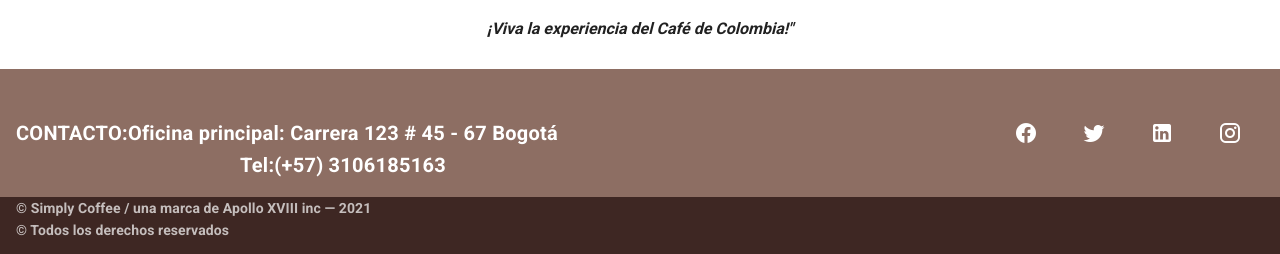
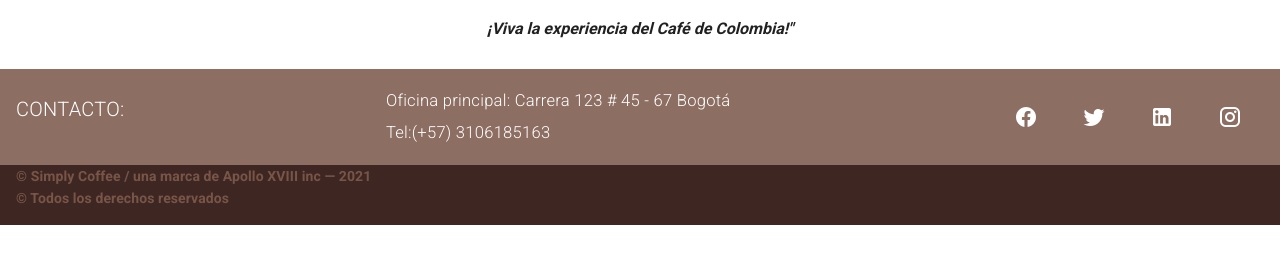
Before and after one commit to Apollo-XVIII/semana-1-2-html, a Vue app in the folder simply1/: page / in a window 1280 px wide. Shown: the part 881-1135 px from the top of the page. After the commit the page ends 1106 px from the top, so only its background shows below. Built offline with nearby package versions, Linux system fonts and the light colour scheme.

Commit message:
Pie ajustado

```diff
--- a/simply1/src/components/Pie.vue
+++ b/simply1/src/components/Pie.vue
@@ -2,15 +2,19 @@
 <v-footer dark padless>
     <v-card class="flex" flat tile>
         <v-spacer></v-spacer>
-        <v-card-title class="brown lighten-1  text-center ">
+        <v-card-title class="brown lighten-1">
             <br>
             <br>
-            <strong class=" brown lighten-1 lighten-5--text text-center">CONTACTO: <br>
-            </strong>
-            <strong class="darken-4--text"> <br>
+
+            <p class="  darken-5--text font-weight-light"> CONTACTO: <br> </p>
+
+            <v-spacer></v-spacer>
+            <br>
+            <h5 class=" font-weight-light">
 
                 Oficina principal: Carrera 123 # 45 - 67 Bogotá<br>
-                Tel:(+57) 3106185163</strong>
+                Tel:(+57) 3106185163
+            </h5>
 
             <v-spacer></v-spacer>
 
@@ -22,7 +26,7 @@
             <br>
         </v-card-title>
 
-        <v-card-text class=" brown darken-4 lighten-5--text text-justify-left">
+        <v-card-text class=" brown darken-4  brown--text text-justify-left">
 
             <strong>© Simply Coffee / una marca de Apollo XVIII inc — {{ new Date().getFullYear() }}<br>
                 © Todos los derechos reservados </strong>
```
